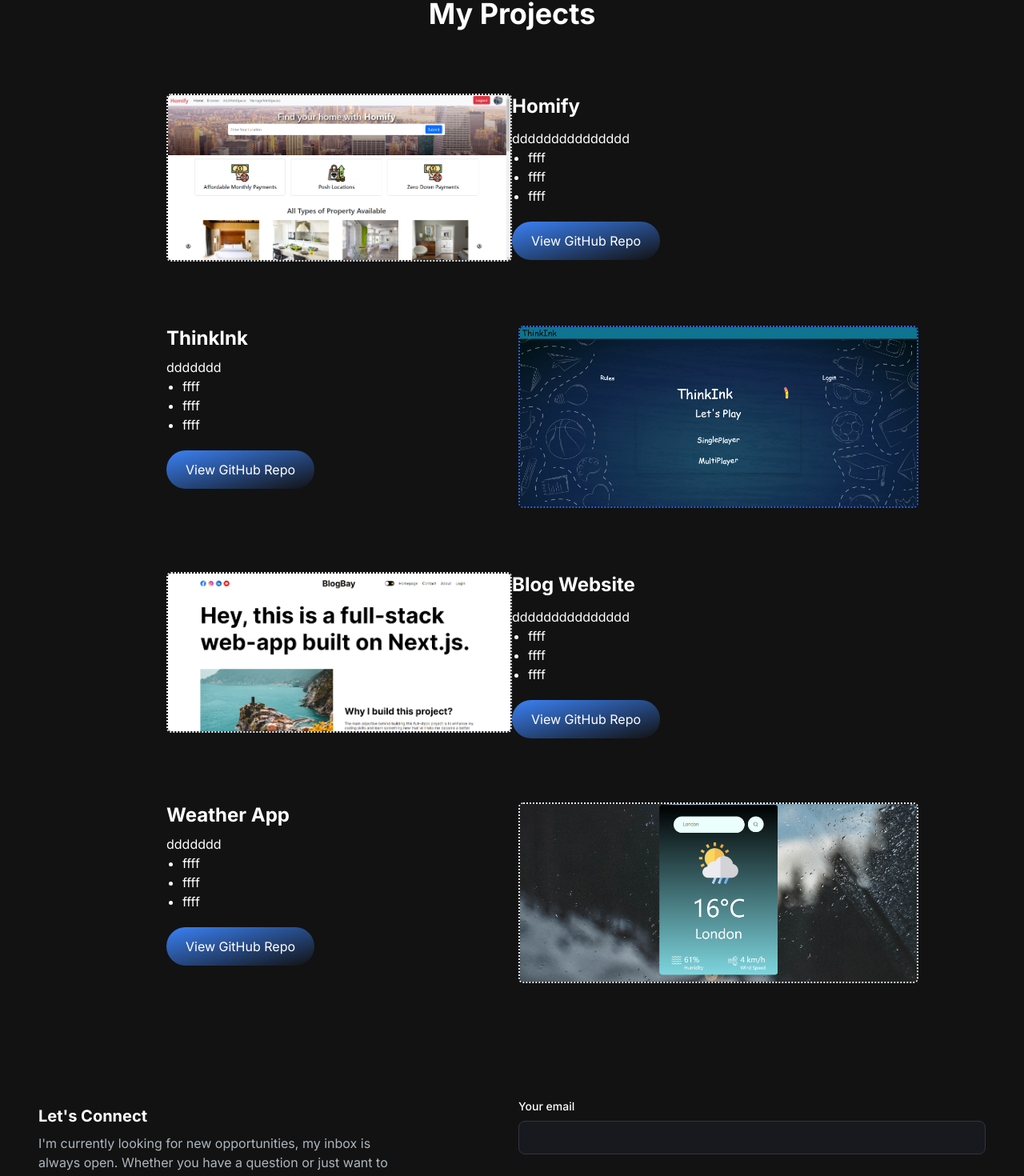
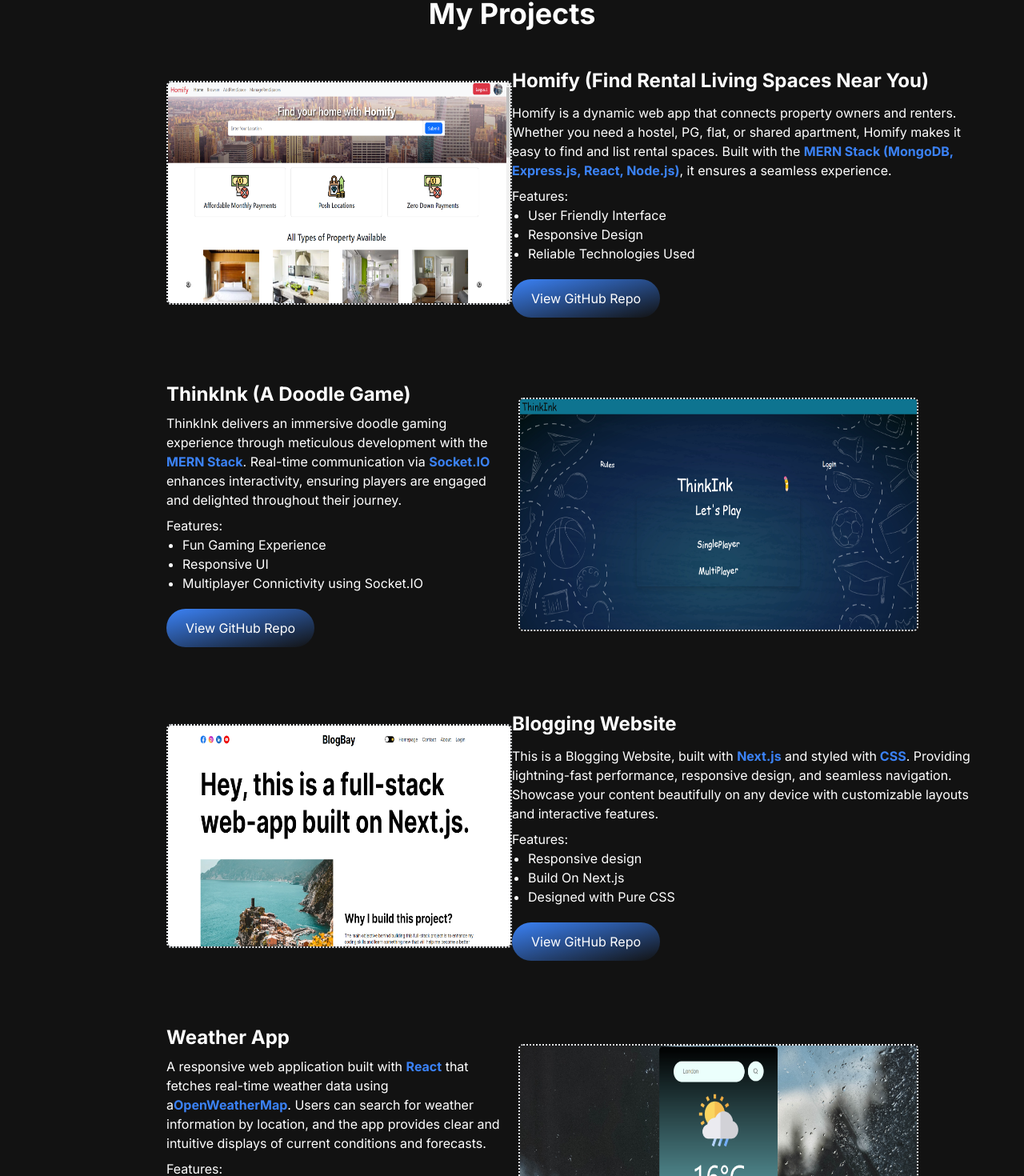
Before and after one commit to Ayush-Maurya-19/portfolio, a Next.js app: page / in a window 1280 px wide. Shown: the part 1134-2604 px from the top of the page at 80% size. Built offline with nearby package versions, Linux system fonts and the light colour scheme.

Commit message:
Portfolio edit

```diff
--- a/src/app/components/AboutSection.jsx
+++ b/src/app/components/AboutSection.jsx
@@ -7,7 +7,7 @@ const AboutSection = () => {
     <section className="text-white" id="about">
       <div className="md:grid md:grid-cols-2 gap-8 items-center py-8 px-4 xl:gap-16 sm:py-16 xl:px-16">
         <Image
-          src="/images/AboutSectionIMG.jpg "
+          src="/images/AboutSectionIMG.jpg"
           width={500}
           height={500}
           alt="aboutSection"
--- a/src/app/components/Portfolio.jsx
+++ b/src/app/components/Portfolio.jsx
@@ -37,26 +37,38 @@ const Portfolio = () => {
       <h2 className="text-center text-4xl font-bold text-white mt-4 mb-8 md:mb-12">
         My Projects
       </h2>
-      <section className="text-white project-section mt-20 ">
+      <section className="text-white project-section mt-10 ">
         <div className="container mx-auto px-4">
           <div className="grid grid-flow-row-dense grid-cols-1 md:grid-cols-2">
-            <div className="col-span-1 md:pl-36">
+            <div className="col-span-1 md:pl-36 flex py-4">
               <img
                 src="/images/HomePage1.png"
                 alt="project"
                 width="500"
                 height="500"
-                className="rounded-md  border-dotted border-2 border-white-400 "
+                className="rounded-md border-dotted border-2 border-white-400 "
               />
             </div>
             <div className="col-span-1 mt-4 md:mt-0">
               <div className="card">
-                <h3 className="text-2xl font-bold text-white mb-3">Homify</h3>
-                <p>ddddddddddddddd</p>
+                <h3 className="text-2xl font-bold text-white mb-3">
+                  Homify (Find Rental Living Spaces Near You)
+                </h3>
+                <p>
+                  Homify is a dynamic web app that connects property owners and
+                  renters. Whether you need a hostel, PG, flat, or shared
+                  apartment, Homify makes it easy to find and list rental
+                  spaces. Built with the{" "}
+                  <span className="text-blue-500 font-bold ">
+                    MERN Stack (MongoDB, Express.js, React, Node.js)
+                  </span>
+                  , it ensures a seamless experience.
+                </p>
+                <p className="mt-2">Features:</p>
                 <ul className="list-disc ml-5">
-                  <li>ffff</li>
-                  <li>ffff</li>
-                  <li>ffff</li>
+                  <li>User Friendly Interface</li>
+                  <li>Responsive Design</li>
+                  <li>Reliable Technologies Used</li>
                 </ul>
                 <Link
                   href="#"
@@ -70,18 +82,29 @@ const Portfolio = () => {
         </div>
       </section>
 
-
       <section className="text-white mt-20 project-section">
         <div className="container mx-auto px-4">
           <div className="grid grid-flow-row-dense gap-4 grid-cols-1 md:grid-cols-2">
             <div className="col-span-1 order-2 md:order-1 md:ml-36">
               <div className="card">
-                <h3 className="text-2xl font-bold text-white mb-2">ThinkInk</h3>
-                <p>ddddddd</p>
+                <h3 className="text-2xl font-bold text-white mb-2">
+                  ThinkInk (A Doodle Game)
+                </h3>
+                <p>
+                  ThinkInk delivers an immersive doodle gaming experience
+                  through meticulous development with the{" "}
+                  <span className="text-blue-500 font-bold ">MERN Stack</span>.
+                  Real-time communication via{" "}
+                  <span className="text-blue-500 font-bold "> Socket.IO </span>
+                  enhances interactivity, ensuring players are engaged and
+                  delighted throughout their journey.
+                </p>
+
+                <p className="mt-2">Features:</p>
                 <ul className="list-disc ml-5">
-                  <li>ffff</li>
-                  <li>ffff</li>
-                  <li>ffff</li>
+                  <li>Fun Gaming Experience</li>
+                  <li>Responsive UI</li>
+                  <li>Multiplayer Connictivity using Socket.IO</li>
                 </ul>
                 <Link
                   href="#"
@@ -91,13 +114,13 @@ const Portfolio = () => {
                 </Link>
               </div>
             </div>
-            <div className="col-span-1 order-1 md:order-2 mt-4 md:mt-0">
+            <div className="col-span-1 order-1 md:order-2 mt-4 md:mt-0 flex py-5">
               <img
                 src="/images/HomePage2.png"
                 alt="project"
                 width="500"
                 height="500"
-                className="rounded-md  border-dotted border-2 border-blue-600 "
+                className="rounded-md  border-dotted border-2 border-white-600 "
               />
             </div>
           </div>
@@ -107,7 +130,7 @@ const Portfolio = () => {
       <section className="text-white project-section mt-20 ">
         <div className="container mx-auto px-4">
           <div className="grid grid-flow-row-dense grid-cols-1 md:grid-cols-2">
-            <div className="col-span-1 md:pl-36">
+            <div className="col-span-1 md:pl-36 flex py-4">
               <img
                 src="/images/HomePage3.png"
                 alt="project"
@@ -118,12 +141,24 @@ const Portfolio = () => {
             </div>
             <div className="col-span-1 mt-4 md:mt-0">
               <div className="card">
-                <h3 className="text-2xl font-bold text-white mb-3">Blog Website</h3>
-                <p>ddddddddddddddd</p>
+                <h3 className="text-2xl font-bold text-white mb-3">
+                  Blogging Website
+                </h3>
+                <p>
+                  This is a Blogging Website, built with{" "}
+                  <span className="text-blue-500 font-bold ">Next.js</span> and
+                  styled with
+                  <span className="text-blue-500 font-bold "> CSS</span>.
+                  Providing lightning-fast performance, responsive design, and
+                  seamless navigation. Showcase your content beautifully on any
+                  device with customizable layouts and interactive features.
+                </p>
+                <p className="mt-2">Features:</p>
+
                 <ul className="list-disc ml-5">
-                  <li>ffff</li>
-                  <li>ffff</li>
-                  <li>ffff</li>
+                  <li>Responsive design</li>
+                  <li>Build On Next.js</li>
+                  <li>Designed with Pure CSS</li>
                 </ul>
                 <Link
                   href="#"
@@ -137,18 +172,31 @@ const Portfolio = () => {
         </div>
       </section>
 
-
       <section className="text-white mt-20 project-section">
         <div className="container mx-auto px-4">
           <div className="grid grid-flow-row-dense gap-4 grid-cols-1 md:grid-cols-2">
             <div className="col-span-1 order-2 md:order-1 md:ml-36">
               <div className="card">
-                <h3 className="text-2xl font-bold text-white mb-2">Weather App</h3>
-                <p>ddddddd</p>
+                <h3 className="text-2xl font-bold text-white mb-2">
+                  Weather App
+                </h3>
+                <p>
+                  A responsive web application built with{" "}
+                  <span className="text-blue-500 font-bold ">React</span> that
+                  fetches real-time weather data using a
+                  <span className="text-blue-500 font-bold ">
+                    OpenWeatherMap
+                  </span>
+                  . Users can search for weather information by location, and
+                  the app provides clear and intuitive displays of current
+                  conditions and forecasts.
+                </p>
+                <p className="mt-2">Features:</p>
+
                 <ul className="list-disc ml-5">
-                  <li>ffff</li>
-                  <li>ffff</li>
-                  <li>ffff</li>
+                  <li>Real-time Weather Data</li>
+                  <li>Search Functionality</li>
+                  <li>User-friendly Interface</li>
                 </ul>
                 <Link
                   href="#"
@@ -158,7 +206,7 @@ const Portfolio = () => {
                 </Link>
               </div>
             </div>
-            <div className="col-span-1 order-1 md:order-2 mt-4 md:mt-0">
+            <div className="col-span-1 order-1 md:order-2 mt-4 md:mt-0 flex py-6">
               <img
                 src="/images/HomePage4.png"
                 alt="project"
```
